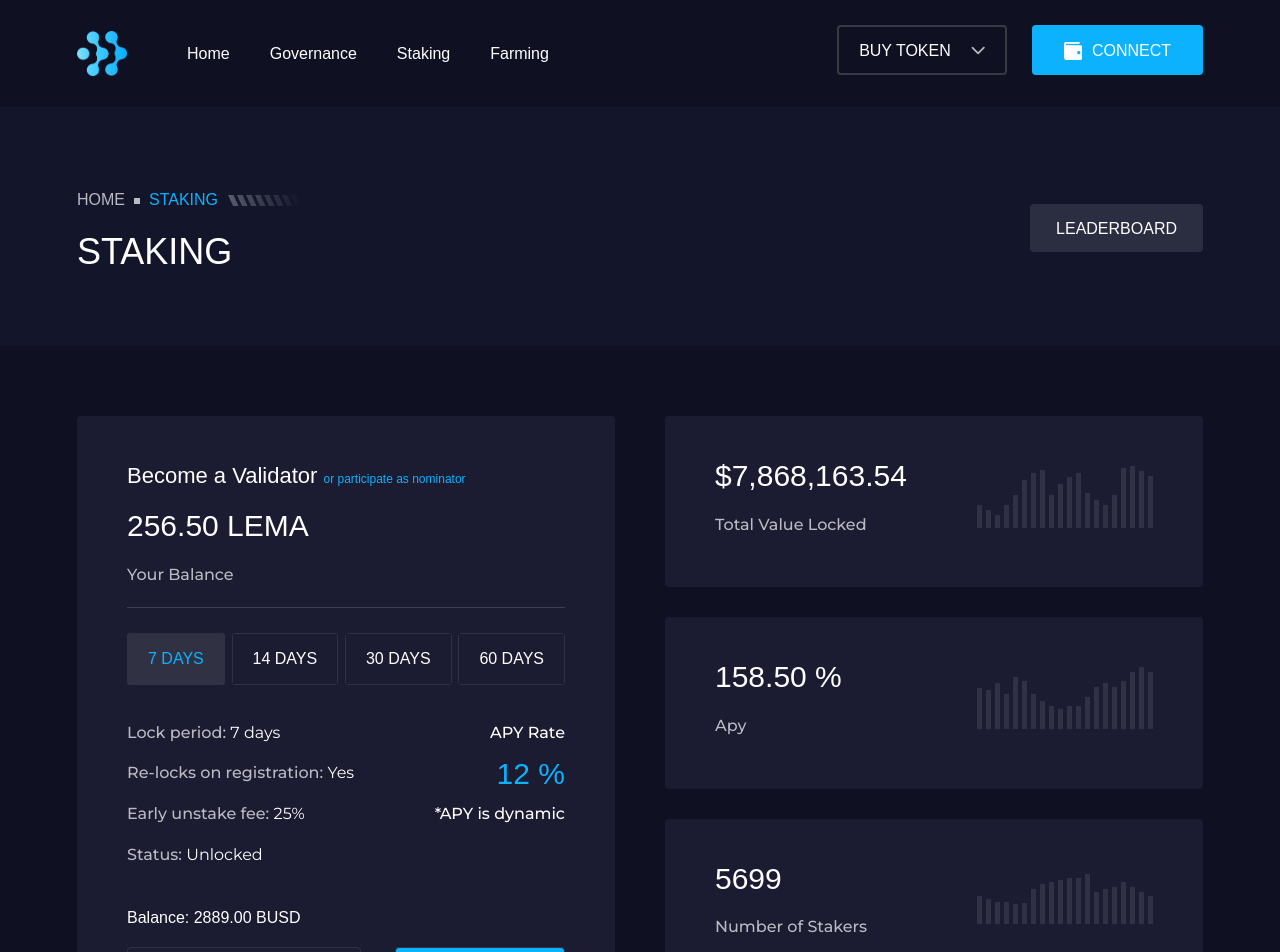
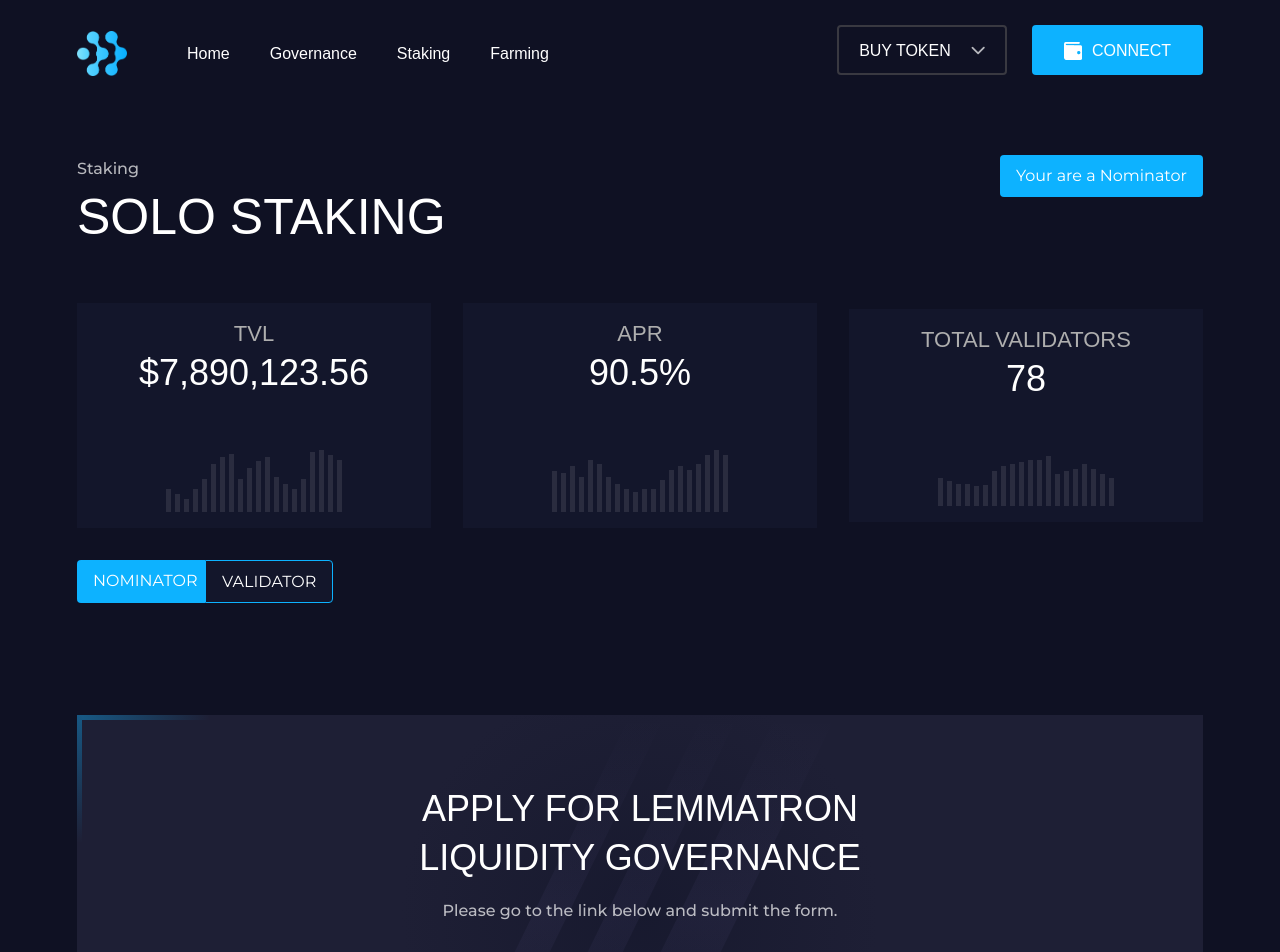
Before and after one commit to codeChef8888/xyz, a Next.js app: page /staking in a window 1280 px wide. Shown: the top 952 px of the page. Built offline with nearby package versions, Linux system fonts and the light colour scheme.

Commit message:
staking in progress

```diff
--- a/pages/staking.tsx
+++ b/pages/staking.tsx
@@ -6,210 +6,55 @@ import ApplyForIGOSection from "../components/ApplyForIGOSection";
 
 const Staking: NextPage = () => {
   const [currentValue, setCurrentValue] = useState("sevenDays");
-  const [user, setUser] = useState('validator');
+  const [user, setUser] = useState('nominator');
 
   function openTab(e: React.MouseEvent<HTMLButtonElement>, value: string) {
     e.preventDefault();
     setCurrentValue(value);
   }
 
-  const Validator = () => (
-    <div className="col-lg-6 pr-25 md-pr-15">
-      <div className="project-item" style={{borderRadius: "4px"}}>
-        <div className="project-info border-bottom-2">
-          <h4 className="mb-15">
-            Become a Validator {" "}
-            <span style={{fontSize:"0.75rem", fontWeight:"300", color:"#0DB2FF", cursor:"pointer"}} onClick={() => setUser('nominator')}>
-              or participate as nominator
-            </span>
-          </h4>
-          <h3 className="mb-15">
-            256.50 <span className="buse">LEMA</span>
-          </h3>
-          <span>Your Balance</span>
-        </div>
-        <ul className="date-listing mb-35">
-          <li className="StakeTablinks" id="defaultOpen" style={{borderRadius: "4px"}}>
-            <button
-              onClick={(e) => openTab(e, "sevenDays")}
-              className={currentValue == "sevenDays" ? "active" : ""}
-            >
-              7 Days
-            </button>
-          </li>
-          <li className="StakeTablinks" style={{borderRadius: "4px"}}>
-            <button
-              onClick={(e) => openTab(e, "fourteenDays")}
-              className={currentValue == "fourteenDays" ? "active" : ""}
-            >
-              14 Days
-            </button>
-          </li>
-          <li className="StakeTablinks" style={{borderRadius: "4px"}}>
-            <button
-              onClick={(e) => openTab(e, "thirtyDays")}
-              className={currentValue == "thirtyDays" ? "active" : ""}
-            >
-              30 Days
-            </button>
-          </li>
-          <li className="StakeTablinks" style={{borderRadius: "4px"}}>
-            <button
-              onClick={(e) => openTab(e, "sixtyDays")}
-              className={currentValue == "sixtyDays" ? "active" : ""}
-            >
-              60 Days
-            </button>
-          </li>
-        </ul>
-        <div className="project-content">
-          <div
-            id="sevenDays"
-            className="StakeTabcontent"
-            style={{
-              display: currentValue == "sevenDays" ? "block" : "none",
-            }}
-          >
-            <div className="project-media mb-40">
-              <ul className="project-listing">
-                <li>
-                  Lock period: <strong>7 days</strong>{" "}
-                  <span>APY Rate</span>
-                </li>
-                <li>
-                  Re-locks on registration: <strong>Yes</strong>{" "}
-                  <a href="#">
-                    <span className="big-text">12 %</span>
-                  </a>
-                </li>
-                <li>
-                  Early unstake fee: <strong>25%</strong>
-                  <span>*APY is dynamic</span>
-                </li>
-                <li>
-                  Status: <strong>Unlocked</strong>
-                </li>
-              </ul>
+  const Toogle = () => (
+    <div className="toggle-stakers">
+      {
+        user === "nominator" ?
+        (
+          <>
+            <div className="active" style={{borderRadius: "4px 0 0 4px"}} onClick={() => setUser('nominator')}>
+              NOMINATOR
             </div>
-          </div>
-          <div
-            id="fourteenDays"
-            className="StakeTabcontent"
-            style={{
-              display:
-                currentValue == "fourteenDays" ? "block" : "none",
-            }}
-          >
-            <div className="project-media mb-40">
-              <ul className="project-listing">
-                <li>
-                  Lock period: <strong>14 days</strong>{" "}
-                  <span>APY Rate</span>
-                </li>
-                <li>
-                  Re-locks on registration: <strong>Yes</strong>{" "}
-                  <a href="#">
-                    <span className="big-text">20 %</span>
-                  </a>
-                </li>
-                <li>
-                  Early unstake fee: <strong>25%</strong>
-                  <span>*APY is dynamic</span>
-                </li>
-                <li>
-                  Status: <strong>Unlocked</strong>
-                </li>
-              </ul>
+            <div className="staker" style={{borderRadius: "0 4px 4px 0"}} onClick={() => setUser('validator')}>
+              VALIDATOR
             </div>
-          </div>
-          <div
-            id="thirtyDays"
-            className="StakeTabcontent"
-            style={{
-              display: currentValue == "thirtyDays" ? "block" : "none",
-            }}
-          >
-            <div className="project-media mb-40">
-              <ul className="project-listing">
-                <li>
-                  Lock period: <strong>30 days</strong>{" "}
-                  <span>APY Rate</span>
-                </li>
-                <li>
-                  Re-locks on registration: <strong>Yes</strong>{" "}
-                  <a href="#">
-                    <span className="big-text">25 %</span>
-                  </a>
-                </li>
-                <li>
-                  Early unstake fee: <strong>25%</strong>
-                  <span>*APY is dynamic</span>
-                </li>
-                <li>
-                  Status: <strong>Unlocked</strong>
-                </li>
-              </ul>
+          </>
+        )
+        :
+        (
+          <>
+            <div className="staker" style={{borderRadius: "4px 0 0 4px"}} onClick={() => setUser('nominator')}>
+                NOMINATOR
             </div>
-          </div>
-          <div
-            id="sixtyDays"
-            className="StakeTabcontent"
-            style={{
-              display: currentValue == "sixtyDays" ? "block" : "none",
-            }}
-          >
-            <div className="project-media mb-40">
-              <ul className="project-listing">
-                <li>
-                  Lock period: <strong>60 days</strong>{" "}
-                  <span>APY Rate</span>
-                </li>
-                <li>
-                  Re-locks on registration: <strong>Yes</strong>{" "}
-                  <a href="#">
-                    <span className="big-text">35 %</span>
-                  </a>
-                </li>
-                <li>
-                  Early unstake fee: <strong>25%</strong>
-                  <span>*APY is dynamic</span>
-                </li>
-                <li>
-                  Status: <strong>Unlocked</strong>
-                </li>
-              </ul>
+            <div className="active" style={{borderRadius: "0 4px 4px 0"}} onClick={() => setUser('validator')}>
+              VALIDATOR
             </div>
-          </div>
-        </div>
-        <div className="project-form-list">
-          <h5 className="mb-18">Balance: 2889.00 BUSD</h5>
-          <div className="balance-form-area mb-27">
-            <input type="text" placeholder="00.00" style={{borderRadius: "4px"}}/>
-            <span className="max">MAX</span>
-            <div className="white-shape-small approve">
-              <input type="submit" value="Approve" />
-              <span className="hover-shape1"></span>
-              <span className="hover-shape2"></span>
-              <span className="hover-shape3"></span>
-            </div>
-          </div>
-          <h5 className="mb-18">Staked: 256.50 BUSD</h5>
-          <div className="balance-form-area">
-            <input type="text" placeholder="0.00" style={{borderRadius: "4px"}}/>
-            <span className="max">MAX</span>
-            <div className="white-shape-small">
-              <input type="submit" value="Withdraw" />
-              <span className="hover-shape1"></span>
-              <span className="hover-shape2"></span>
-              <span className="hover-shape3"></span>
-            </div>
-          </div>
-        </div>
-      </div>
+          </>
+        )
+      }
     </div>
   )
 
   const Nominator = () => (
+    <div className="col-12">
+
+    </div>
+  )
+
+  const Validator = () => (
+    <div className="col-lg-6 pr-25 md-pr-15">
+
+    </div>
+  )
+
+  const Nominatorr = () => (
     <div className="col-lg-6 pr-25 md-pr-15">
       <div className="project-item" style={{borderRadius: "4px"}}>
         <div className="project-info border-bottom-2">
@@ -620,52 +465,28 @@ const Staking: NextPage = () => {
 
   return (
     <div>
-      <div className="gamfi-breadcrumbs-section">
-        <div className="container">
-          <div className="row">
-            <div className="col-lg-5">
-              <div className="breadcrumbs-area sec-heading">
-                <div className="sub-inner mb-15">
-                  <Link href="/">
-                    <a className="breadcrumbs-link">Home</a>
-                  </Link>
+      <div className="container mt-5">
+        <div className="staking-heading">
+          <p>
+            Staking
+            <h1>Solo Staking</h1>
+          </p>
+          {
+            user === "nominator" && (
+              <div className="nominator-indicator">
+                Your are a Nominator
+              </div>
+            )
+          }
+        </div>
 
-                  <span className="sub-title">Staking</span>
-                  <img
-                    className="heading-left-image"
-                    src="assets/images/icons/steps.png"
-                    alt="Steps-Image"
-                  />
-                </div>
-                <h2 className="title mb-0">Staking</h2>
-              </div>
-            </div>
-            <div className="col-lg-7 breadcrumbs-form md-mt-30">
-              <div className="btn-area">
-                <Link href="/leaderboard">
-                  <a className="readon black-shape">
-                    <span className="btn-text">Leaderboard</span>
-                    <span className="hover-shape1"></span>
-                    <span className="hover-shape2"></span>
-                    <span className="hover-shape3"></span>
-                  </a>
-                </Link>
-              </div>
-            </div>
-          </div>
-        </div>
       </div>
 
       <div className="participat-information project-details-conent gamfi-about-secion pb-80 md-pb-50">
         <div className="container">
-          <div className="row pt-70">
-
-            {
-              user === "validator" ? (<Validator />) : (<Nominator />)
-            }
-
-            <div className="col-lg-6 pl-25 md-pl-15">
-              <div className="project-item project-value-inner d-flex justify-content-between align-items-center mb-30 rounded">
+          {/* <div className="row pt-10"> */}
+            {/* <div className="col-lg-12 pl-15" style={{display: "flex", justifyContent: "space-between"}}>
+              <div className="project-item project-value-inner d-flex flex-1 flex-column justify-content-between align-items-center mb-30 rounded">
                 <div className="project-value">
                   <h3 className="mb-15">$7,868,163.54</h3>
                   <span>Total Value Locked</span>
@@ -678,7 +499,7 @@ const Staking: NextPage = () => {
                   />
                 </div>
               </div>
-              <div className="project-item project-value-inner d-flex justify-content-between align-items-center mb-30 rounded">
+              <div className="project-item project-value-inner d-flex flex-1 flex-column justify-content-between align-items-center mb-30 rounded">
                 <div className="project-value">
                   <h3 className="mb-15">158.50 %</h3>
                   <span>Apy</span>
@@ -691,7 +512,7 @@ const Staking: NextPage = () => {
                   />
                 </div>
               </div>
-              <div className="project-item project-value-inner d-flex justify-content-between align-items-center rounded">
+              <div className="project-item project-value-inner d-flex flex-1 flex-column justify-content-between align-items-center rounded">
                 <div className="project-value">
                   <h3 className="mb-15">5699</h3>
                   <span>Number of Stakers</span>
@@ -704,9 +525,50 @@ const Staking: NextPage = () => {
                   />
                 </div>
               </div>
+            </div> */}
+
+            <div className="staking-stats">
+              <div className="stats">
+                <h4>
+                  TVL
+                  <h2>$7,890,123.56</h2>
+                </h4>
+                <img
+                  className="heading-right-image"
+                  src="assets/images/project/rank.png"
+                  alt="rank"
+                />
+              </div>
+              <div className="stats">
+                <h4>
+                  APR
+                  <h2>90.5%</h2>
+                </h4>
+                <img
+                  className="heading-right-image"
+                  src="assets/images/project/rank2.png"
+                  alt="rank"
+                />
+              </div>
+              <div className="stats">
+                <h4>
+                  TOTAL VALIDATORS
+                  <h2>78</h2>
+                </h4>
+                <img
+                  className="heading-right-image"
+                  src="assets/images/project/rank3.png"
+                  alt="rank"
+                />
+              </div>
             </div>
+
+            <Toogle />
+            {
+              user === "validator" ? (<Validator />) : (<Nominator />)
+            }
           </div>
-        </div>
+        {/* </div> */}
       </div>
 
       <ApplyForIGOSection />
--- a/styles/globals.css
+++ b/styles/globals.css
@@ -182,6 +182,66 @@ a {
   object-fit: cover;
 }
 
+/* staking */
+.staking-heading{
+  display: flex;
+  justify-content: space-between;
+}
+.nominator-indicator {
+  padding: 0.5rem 1rem;
+  background-color: #0DB2FF;
+  border-radius: 4px;
+  font-size: 1rem;
+  font-weight: 400;
+  color: #fff;
+  text-align: center;
+  height: max-content;
+}
+.staking-stats{
+  width: 100%;
+  display: flex;
+  justify-content: space-between;
+  column-gap: 2rem;
+  align-items: center;
+  margin-bottom: 2rem;
+}
+.stats{
+  flex: 1;
+  display: flex;
+  flex-direction: column;
+  align-items: center;
+  background-color: #1d203b52;
+  padding: 1rem;
+}
+.stats h4{
+  text-align: center;
+  color: #aeaeae;
+  text-transform: uppercase;
+}
+.toggle-stakers{
+  display: flex;
+  text-transform: uppercase;
+  font-size: 1rem;
+  font-weight: 400;
+  border-radius: 4px;
+  margin: 2rem 0;
+}
+.toggle-stakers .active {
+  width: 8rem;
+  padding: 0.5rem 1rem;
+  background-color: #0DB2FF;
+  color: #fff;
+  cursor: pointer;
+}
+.toggle-stakers .staker {
+  width: 8rem;
+  padding: 0.5rem 1rem;
+  background-color: #1d203b52;
+  color: #fff;
+  border: 1px solid #0DB2FF;
+  cursor: pointer;
+}
+
 /* Custom Scroll */
 ::-webkit-scrollbar {
   width: 0.2em;
```
Also changed, not shown: pages/projects.tsx (+4 -4 lines).
